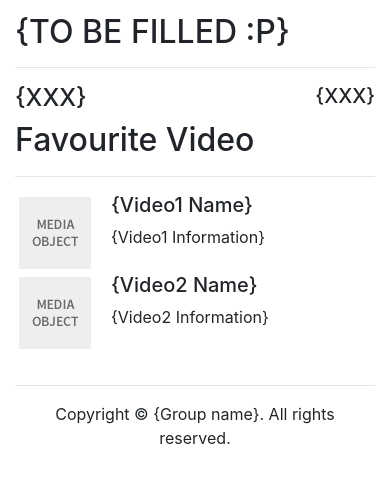
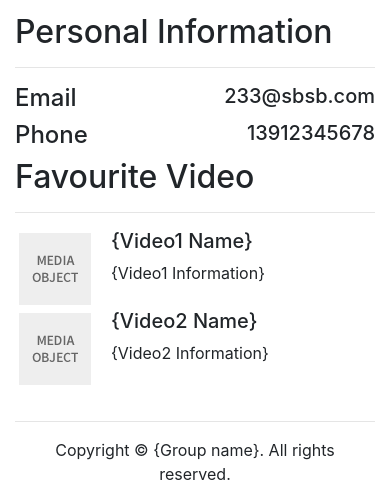
Before and after one commit to SleepinWei/Video-Site-project, a Flask app: template app/templates/Space.html in a window 390 px wide; the page is wider, and only the part inside the window is pictured. Shown: the part 930-1432 px from the top of that part. Before the commit the page ends 1374 px from the top of that part, so only its background shows below. Run offline with Flask 2, Linux system fonts and the light colour scheme; the template is opened without the code that fills it: values that come from a table or form of the project are taken from there, others are empty; parts of the project's set-up code (start-up, migrations or seed data) failed here and were passed over; some libraries are stand-ins or nearby versions.

Commit message:
Space v2.0 Add personal information, add email and phone

```diff
--- a/app/main/views.py
+++ b/app/main/views.py
@@ -188,7 +188,7 @@ def edit_profile():
     if form.validate_on_submit():
         current_user.nickName = form.nickName.data
         current_user.password = form.password.data
-        current_user.introduction = form.introduction.data
+        current_user.about_me = form.introduction.data
 
         db.session.add(current_user)
         flash("You have updated your profile")
--- a/app/models.py
+++ b/app/models.py
@@ -4,6 +4,7 @@
 # from sqlalchemy.orm import backref
 # from sqlalchemy.sql.schema import ForeignKey, PrimaryKeyConstraint
 
+from wtforms.validators import Email
 from . import db
 from datetime import datetime
 import os, hashlib
@@ -28,12 +29,14 @@ class User(UserMixin,db.Model):
     nickName = db.Column(db.String(64),unique=True)
     pw_hash = db.Column(db.String(128), unique=True)
 
-    about_me=db.Column(db.Text)
+    about_me=db.Column(db.Text) #个人简介
     location=db.Column(db.String(64))
     coins = db.Column(db.Integer)
     levelProgress = db.Column(db.SmallInteger)
     level = db.Column(db.SmallInteger)
     role_id = db.Column(db.Integer, db.ForeignKey('role.id')) #？对应关系，至少需要VIP、普通用户 #初始化时直接创建name为VIP和name为commonuser的role，后增添user时指定本成员的值即可
+    email = db.Column(db.String(64), unique=True)
+    phone = db.Column(db.String(64), unique=True)
 
     likes = db.relationship('Videolike',backref='user')
     comments = db.relationship('Comment', backref='user')
--- a/app/templates/Space.html
+++ b/app/templates/Space.html
@@ -49,16 +49,26 @@
     <hr>
     <div class="row">
         <div class="col-md-6 col-sm-12">
-            <h2>{TO BE FILLED :P}</h2>
+            <h2>Personal Information</h2>
             <hr>
+            {% block userProfile %}
             <div class="row">
-                <div class="col-6">
-                    <h4>{XXX}</h4>
+                <div class="col-6 col-xl-4">
+                    <h4>Email</h4>
                 </div>
-                <div class="col-6">
-                    <h5 class="text-right"><span aria-hidden="true"></span> {XXX}</h5>
+                <div class="col-6 col-xl-8">
+                    <h5 class="text-right"><span aria-hidden="true"></span>233@sbsb.com</h5>
                 </div>
             </div>
+            <div class="row">
+                <div class="col-6 col-xl-4">
+                    <h4>Phone</h4>
+                </div>
+                <div class="col-6 col-xl-8">
+                    <h5 class="text-right"><span aria-hidden="true"></span>13912345678</h5>
+                </div>
+            </div>
+            {% endblock %}
         </div>
         <div class="col-md-6 col-sm-12">
             <h2>Favourite Video</h2>
```
Also changed, not shown: app/templates/UserSpace.html (+20 -1 lines).
